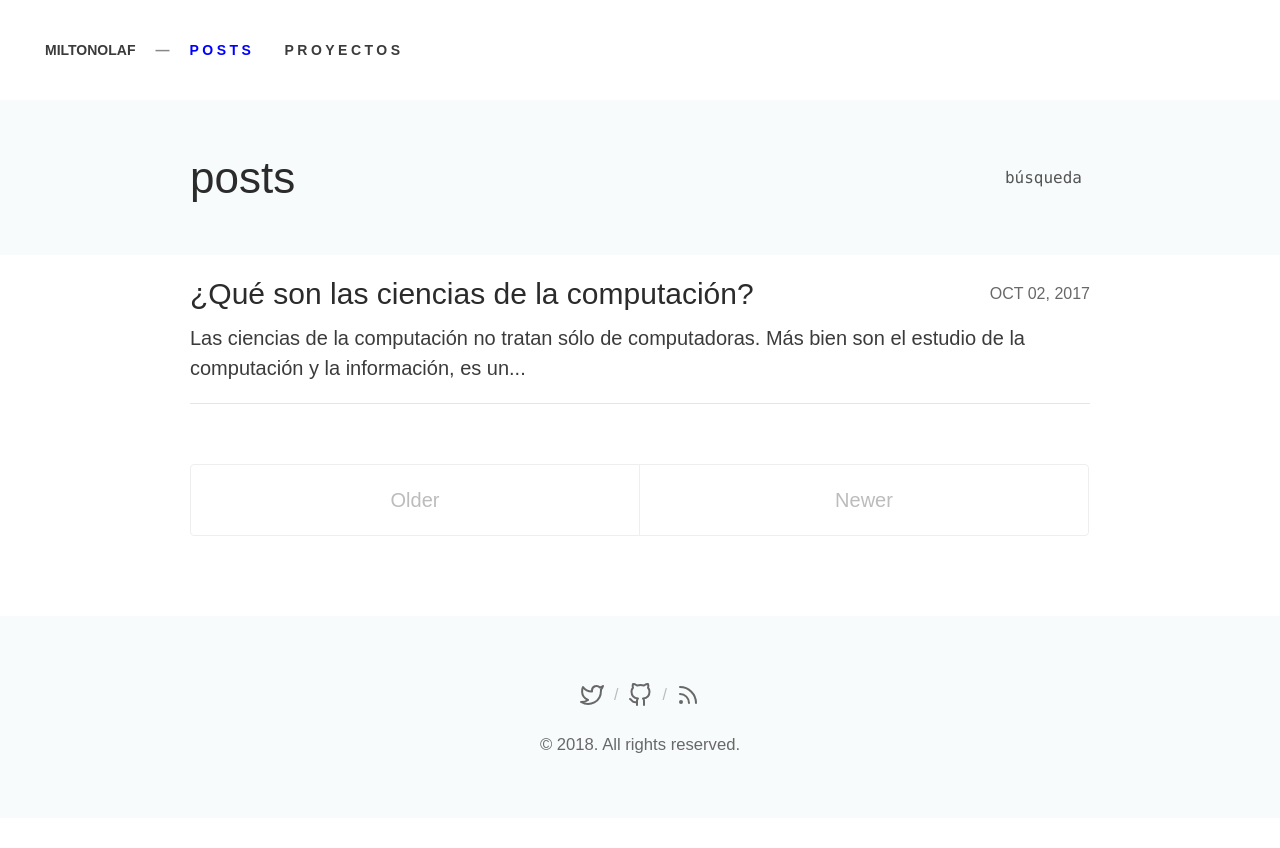
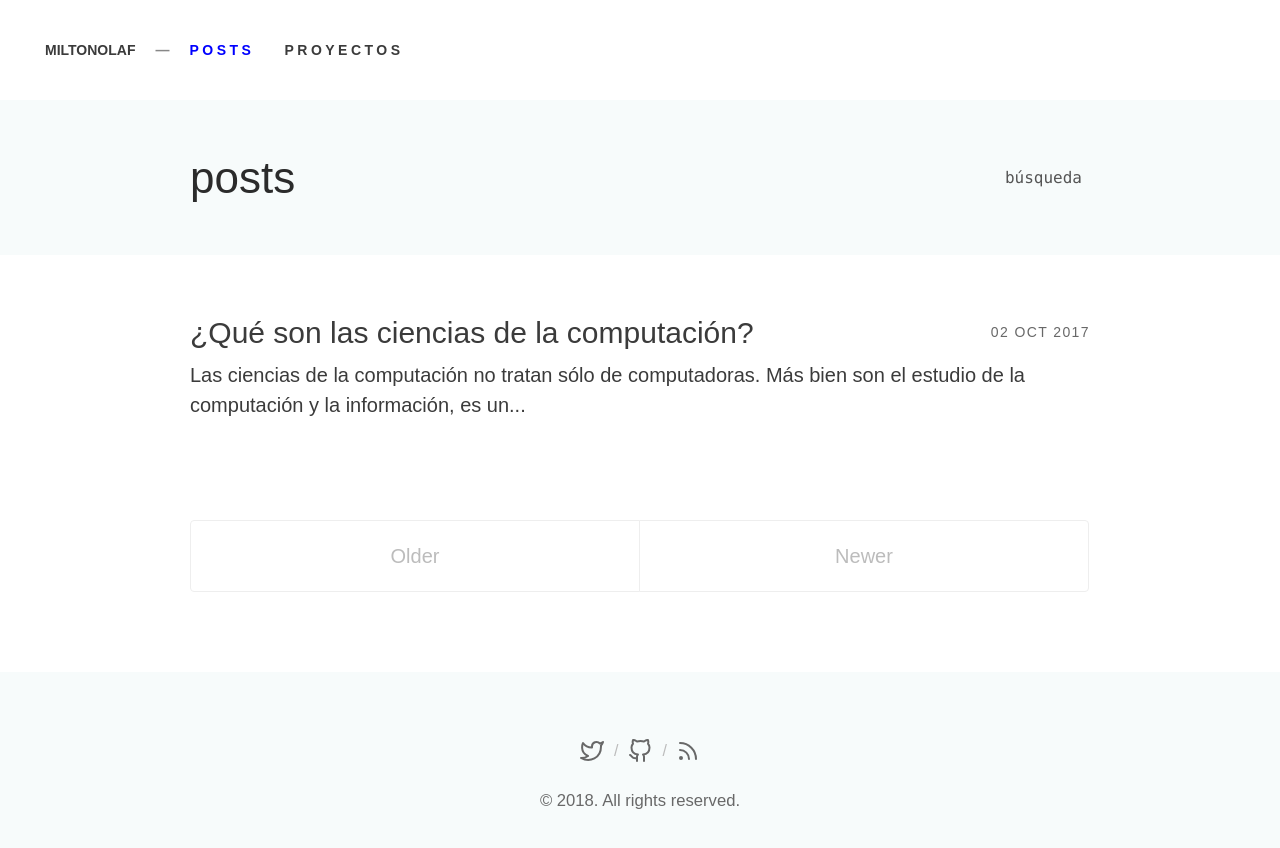
Before and after one commit to MiltonOlaf/miltonolaf.github.io, a Jekyll site: the page built from posts/index.html, in a window 1280 px wide. Shown: the top 848 px of the page. Built offline with Jekyll 4.4.1, drawn with Linux system fonts in a browser that asks for light colours; some web fonts are replaced; the list of posts is cut into pages by our own code.

Commit message:
list posts

```diff
--- a/_sass/glitch/_posts.scss
+++ b/_sass/glitch/_posts.scss
@@ -4,17 +4,43 @@
 // page is wrapped in `.page` and is only used on the page layout.
 
 .post-preview{
-  border-bottom: 1px solid rgba(0,0,0,.1);
+  padding: 1rem 0;
+  border-top: 1px solid rgba(0,0,0,.1);
+  &:first-child{
+    margin-top: 1.5rem;
+    border-top: 0;
+  }
+  h2{
+    line-height: 1.5;
+    padding: .25rem 0;
+    margin: 0;
+    color: $gray-4;
+    &:hover{
+      color: $color-one;
+    }
+  }
   a{
     display: flex;
     justify-content: space-between;
     align-items: center;
+    flex-wrap: wrap;
     border: 0;
+    &:hover{
+      color: inherit;
+    }
+  }
+  p{
+    @media (max-width: $large-breakpoint) {
+      margin-top: .25rem;
+    }
   }
   h6{
     font-weight: 400;
-    font-size: .8rem;
+    font-size: 14px;
+    letter-spacing: .07rem;
     color: $gray-3;
+    padding: .25rem 0;
+    margin: 0;
   }
 }
 
--- a/posts/index.html
+++ b/posts/index.html
@@ -8,11 +8,13 @@ submenu: true
 <div class="post-preview">
   <a href="{{ site.baseurl }}/{{ post.url | remove_first: '/' }}">
     <h2>{{ post.title }}</h2>
-    <h6>{{ post.date | date: "%b %d, %Y" | upcase }}</h6>
+    <h6>{{ post.date | date: "%d %b %Y" | upcase }}</h6>
   </a>
-  <a href="#">
-    <p>{{ post.content | strip_html | truncatewords: 23, "" }}...</p>
-  </a>
+  <p>
+    <a href="{{ site.baseurl }}/{{ post.url | remove_first: '/' }}">
+      {{ post.content | strip_html | truncatewords: 23, "" }}...
+    </a>
+  </p>
 </div>
 {% endfor %}
 
```
